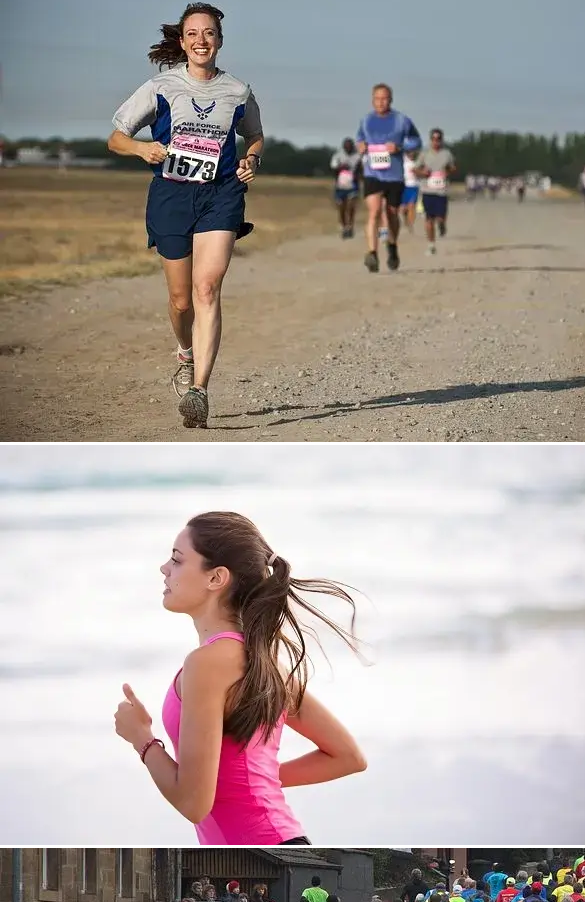
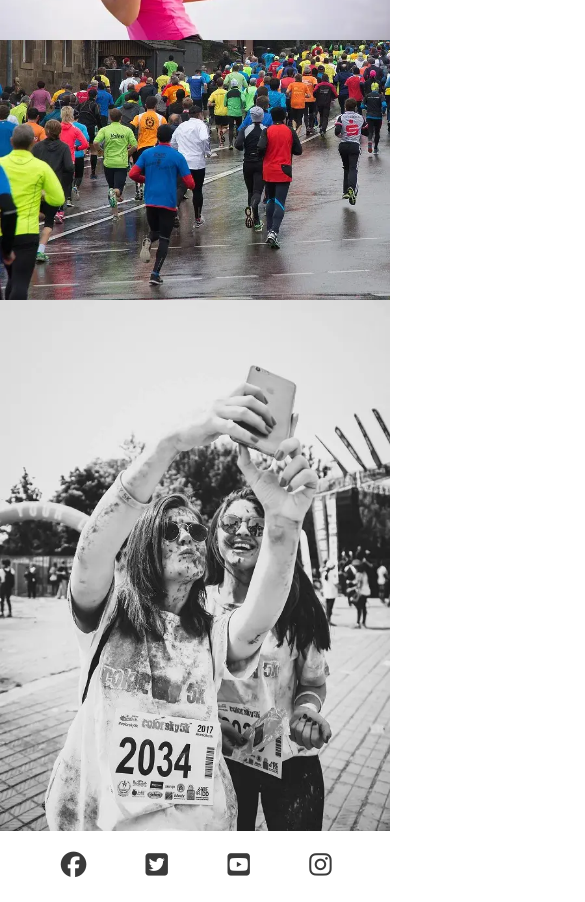
Before and after one commit to ethans241/ethan-Love-running-project, a plain HTML site: page gallary.html in a window 390 px wide. Shown: the part 2500-3402 px from the top of the page, 585 px wide, since content can reach past the window. Drawn offline with nearby package versions, Linux system fonts and the light colour scheme.

Commit message:
mobile style of gallery

```diff
--- a/assets/css/style.css
+++ b/assets/css/style.css
@@ -193,6 +193,17 @@ main {
 
 }
 
+/* Gallery page */
+#photos img {
+    width: 100%;
+    line-height: 1em;
+}
+
+#photos {
+    line-height: 0;
+}
+
+
 /* Footer */
 #social-networks {
     text-align: center;
--- a/gallary.html
+++ b/gallary.html
@@ -34,9 +34,9 @@
         </nav>
     </header>
 
-    <!-- Main content -->
-    <main>
-        <section id=""gallery>
+     <!-- Main content -->
+     <main>
+        <section id="gallery">
             <div id="photos">
                 <img src="assets/images/athletes.webp" alt="Two athletes running together">
                 <img src="assets/images/girls.webp" alt="Three girls at charity paint running festival">
@@ -45,11 +45,14 @@
                 <img src="assets/images/runner1.webp" alt="Solo female runner jogging through Phoenix Park">
                 <img src="assets/images/runner2.webp" alt="Runners competing in marathon">
                 <img src="assets/images/runner4.webp" alt="Solo female runner jogging on beach">
-                <img src="assets/images/running_gang.webp" alt="Large group of runners taking part in a marathon on a rainy day">
-                <img src="assets/images/mud-run.webp" alt="Two women runners taking a muddy selfie after the Mud Runners championship">
+                <img src="assets/images/running_gang.webp"
+                    alt="Large group of runners taking part in a marathon on a rainy day">
+                <img src="assets/images/mud-run.webp"
+                    alt="Two women runners taking a muddy selfie after the Mud Runners championship">
             </div>
         </section>
     </main>
+
 
     <!-- Footer -->
     <footer>
```
